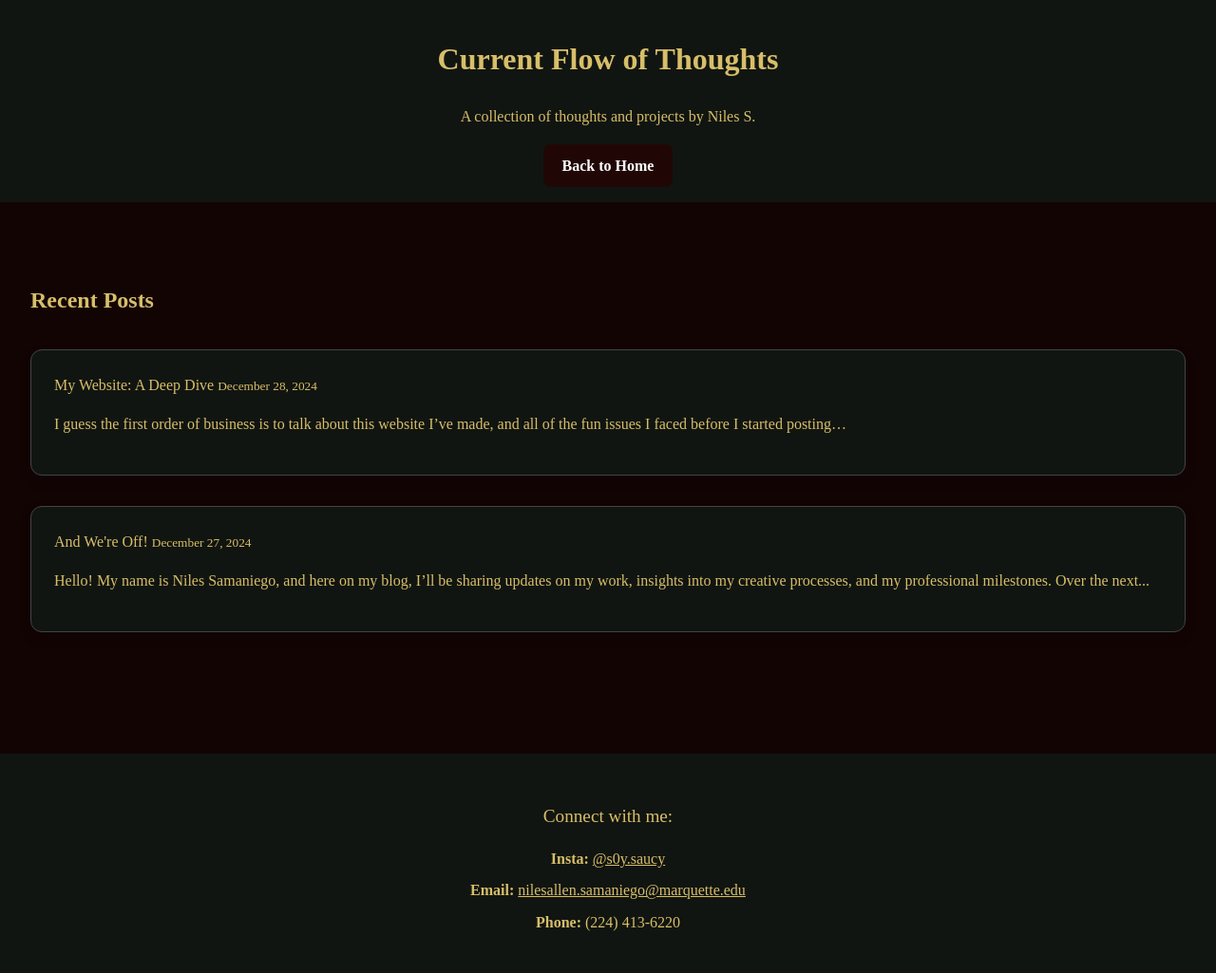
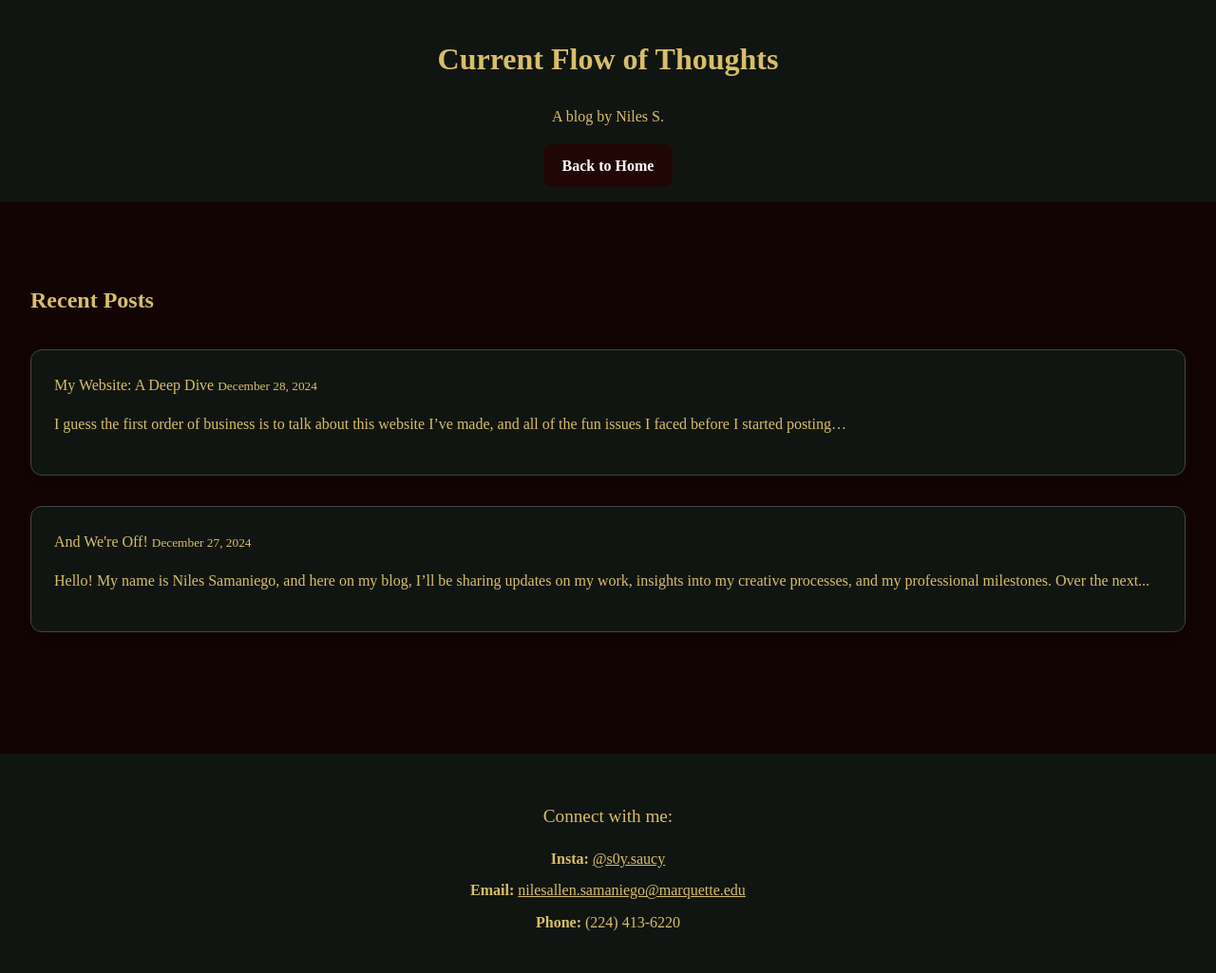
Before and after one commit to n-samaniego/Current-Flow-of-Thoughts, a Jekyll site: the page built from index.html, in a window 1280 px wide. Shown: the whole page at 95% size. Built offline with Jekyll 4.4.1, drawn with Linux system fonts in a browser that asks for light colours; the list of posts is cut into pages by our own code.

Commit message:
Update header.html

```diff
--- a/_includes/header.html
+++ b/_includes/header.html
@@ -1,6 +1,6 @@
 <header>
     <h1><a href="https://n-samaniego.github.io/Current-Flow-of-Thoughts/">Current Flow of Thoughts</a></h1>
-    <p>A collection of thoughts and projects by {{ site.author }}</p>
+    <p>A blog by {{ site.author }}</p>
 
     <nav>
     <a href="{{ site.url }}/" class="button">Back to Home</a> <!-- Link back to the main site -->
```
